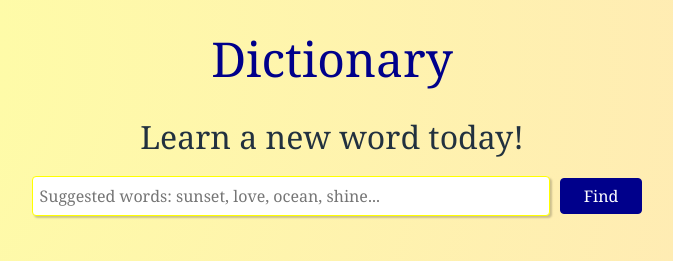
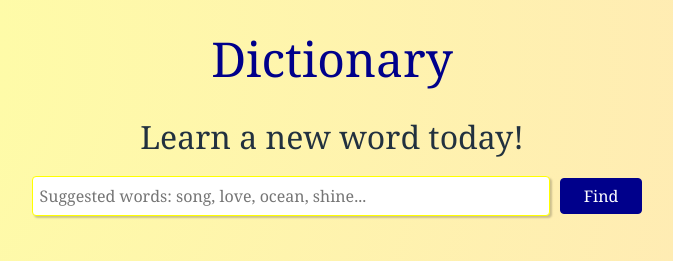
Before and after one commit to genevieveleanne/react-dictionary-app, a React (Create React App) app: page / in a window 1280 px wide. Shown: the top 261 px of the page, without its empty margins (308-981 px from the left). Built offline with nearby package versions, Linux system fonts and the light colour scheme; no server answers.

Commit message:
Added more styling

```diff
--- a/src/DictionarySearch.css
+++ b/src/DictionarySearch.css
@@ -29,3 +29,8 @@
   background-color: darkblue;
   color: white;
 }
+
+.DictionarySearch .searchButton:hover {
+  opacity: 0.8;
+  transition: all 150ms ease-in-out;
+}
--- a/src/DictionarySearch.js
+++ b/src/DictionarySearch.js
@@ -40,7 +40,7 @@ export default function DictionarySearch(props) {
           <input
             className="searchBar"
             type="search"
-            placeholder="Suggested words: sunset, love, ocean, shine..."
+            placeholder="Suggested words: song, love, ocean, shine..."
             onChange={handleWordChange}
           />
           <input className="searchButton" type="submit" value="Find" />
--- a/src/Meanings.css
+++ b/src/Meanings.css
@@ -6,6 +6,7 @@
   border-radius: 50px;
   width: 75%;
   color: #22313f;
+  box-shadow: 2px 2px 2px rgba(0, 0, 0, 0.2);
 }
 
 .Meanings h4 {
--- a/src/SearchResults.css
+++ b/src/SearchResults.css
@@ -6,6 +6,7 @@
   border-radius: 50px;
   width: 25%;
   text-align: center;
+  box-shadow: 2px 2px 2px rgba(0, 0, 0, 0.2);
 }
 
 .SearchResults .wordAndPronunciation h3 {
```
